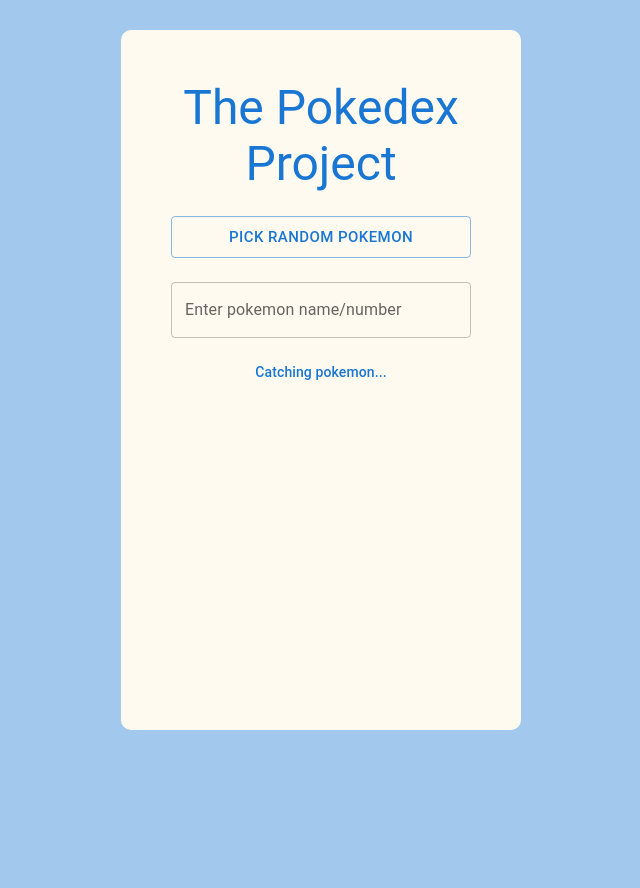
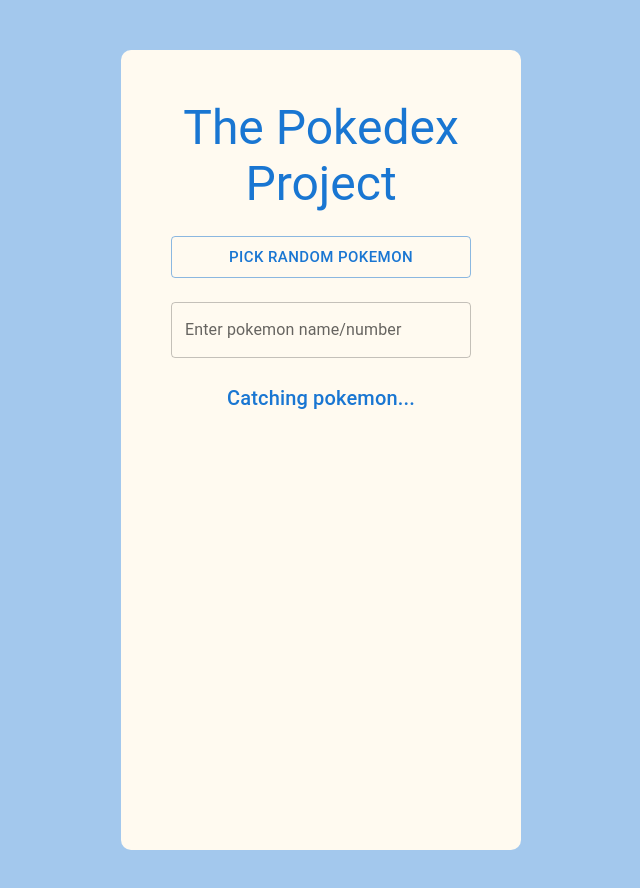
Before and after one commit to michaelbulaongdev/project010-pokedex-project, a React (Create React App) app: page / in a window 1280 px wide. Shown: the top 888 px of the page, without its empty margins (319-959 px from the left). Before the commit the page ends 800 px from the top, so only its background shows below. Built offline with nearby package versions, Linux system fonts and the light colour scheme.

Commit message:
minor update
adjusted font for loading and error message

```diff
--- a/src/App.js
+++ b/src/App.js
@@ -82,11 +82,9 @@
 				/>
 			</Box>
 			<Box mt={3}>
-				{loading && (
-					<Typography variant='subtitle2'>Catching pokemon...</Typography>
-				)}
+				{loading && <Typography variant='h6'>Catching pokemon...</Typography>}
 
-				{error && <Typography variant='subtitle2'>{error}</Typography>}
+				{error && <Typography variant='h6'>{error}</Typography>}
 
 				{data !== null && !loading && (
 					<PokeCard
--- a/src/components/Pokecard.js
+++ b/src/components/Pokecard.js
@@ -2,9 +2,11 @@
 
 export default function PokeCard(props) {
 	return (
-		<Card className='card-container'>
+		<Card variant='outlined' className='card-container'>
 			<CardContent>
-				<h2 className='poke-name'>{props.name.toUpperCase()}</h2>
+				<h2 className='poke-name'>
+					{props.name.replace(/-/g, ' ').toUpperCase()}
+				</h2>
 				<CardMedia className='img-container'>
 					<img className='sprite-img' src={props.image} alt='front' />
 				</CardMedia>
--- a/src/index.css
+++ b/src/index.css
@@ -10,14 +10,14 @@
 
 .body {
   max-width: 400px;
-  margin: 30px auto;
+  margin: 50px auto;
   text-align: center;
   color: var(--mainColor);
 }
 .app {
   font-family: "Mali", cursive;
   background-color: floralwhite;
-  min-height: 600px;
+  min-height: 700px;
   padding: 50px;
   border-radius: 10px;
 }
```
